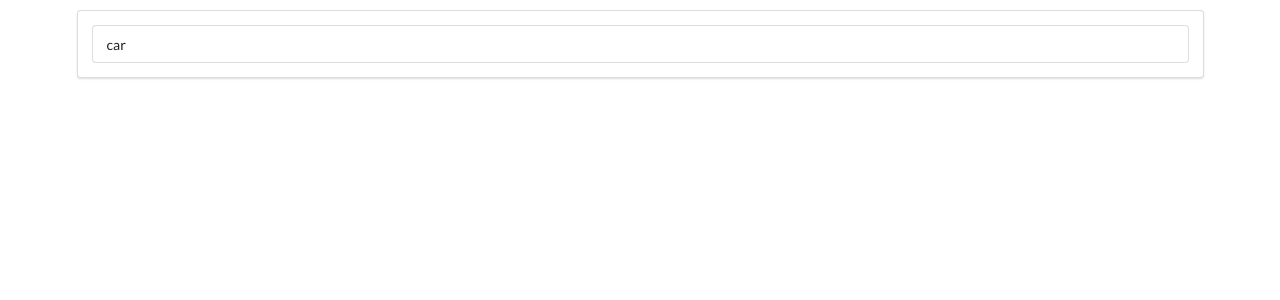
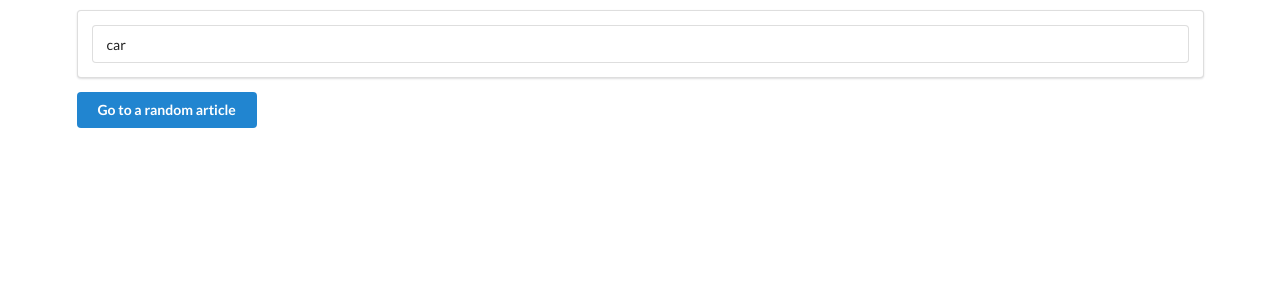
Before and after one commit to gvenezia/wikiViewerReact, a React (Create React App) app: page / in a window 1280 px wide. Shown: the top 300 px of the page. Built offline with nearby package versions, Linux system fonts and the light colour scheme.

Commit message:
Update README reasoning + Add random article button

```diff
--- a/src/App.js
+++ b/src/App.js
@@ -9,7 +9,7 @@ class App extends Component {
     console.log(searchTerm);
     axios.get(`https://en.wikipedia.org/w/api.php?action=query&list=search&srsearch=${searchTerm}&prop=revisions&rvprop=content&format=json&formatversion=2&origin=*`)
       .then( results => {
-        console.log(results);
+        console.log(results.data.query.search);
       })
       .catch( err => {
         console.log(err)
@@ -20,6 +20,18 @@ class App extends Component {
     return (
       <div className="ui container" style={{ marginTop: '10px'}}>
         <SearchBar onSearchBarSubmit={this.onSearchSubmit} />
+        <a id="random-btn"
+              className=""
+              target="_blank"
+              rel="noopener noreferrer"
+              href="https://en.wikipedia.org/wiki/Special:Random">
+          <button className="ui primary button">
+
+              Go to a random article
+              {/* <i class="fas fa-random"></i> */}
+
+          </button>
+        </a>
       </div>
     );
   }
--- a/src/SearchBar.js
+++ b/src/SearchBar.js
@@ -10,7 +10,7 @@ class SearchBar extends Component {
 				<form className="ui form"
 							onSubmit={ event =>{
 									event.preventDefault()
-									this.props.onSearchBarSubmit()
+									this.props.onSearchBarSubmit(this.state.searchTerm)
 								}
 							}
 				>
```
Also changed, not shown: 1 other file (tests, documents, lock files or other folders).
